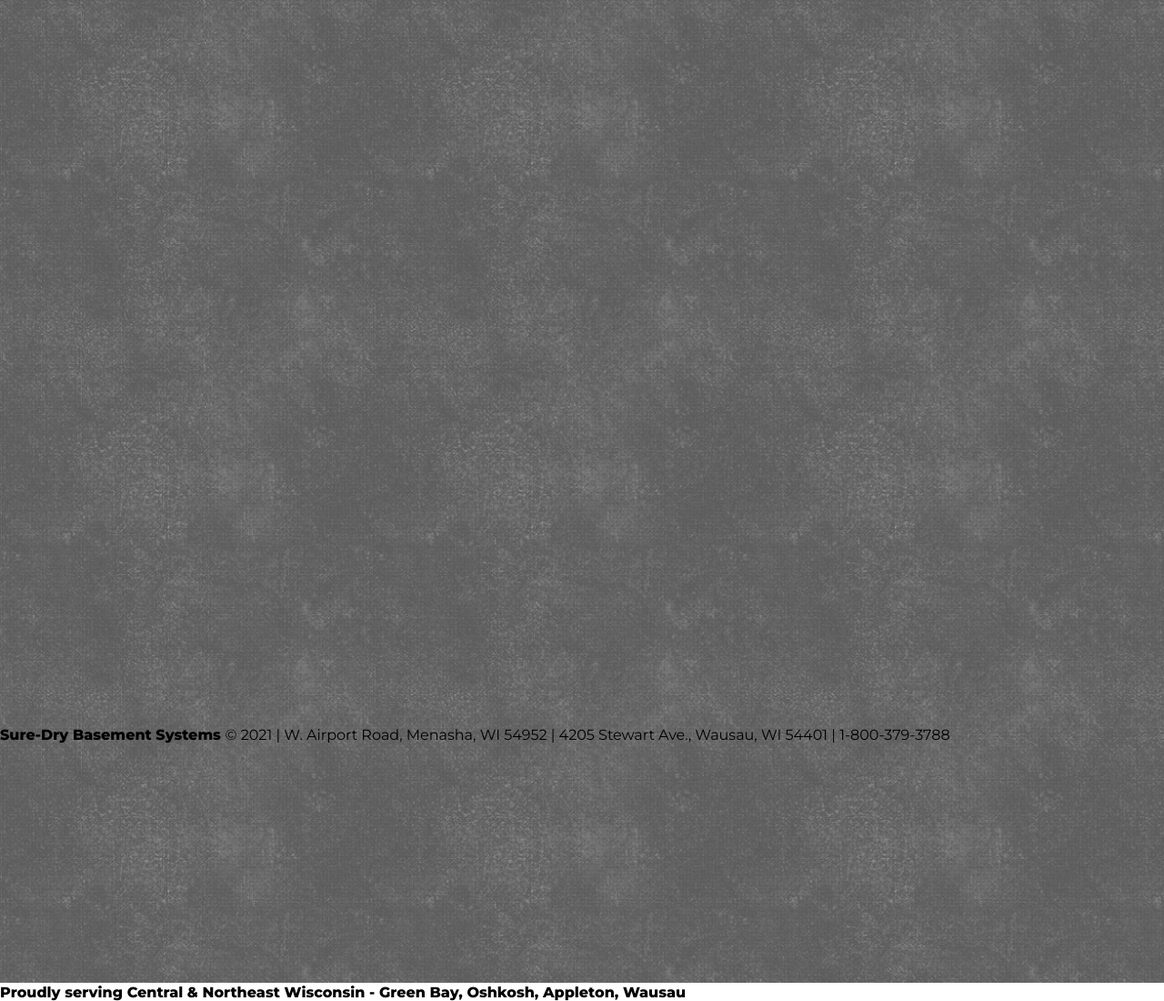
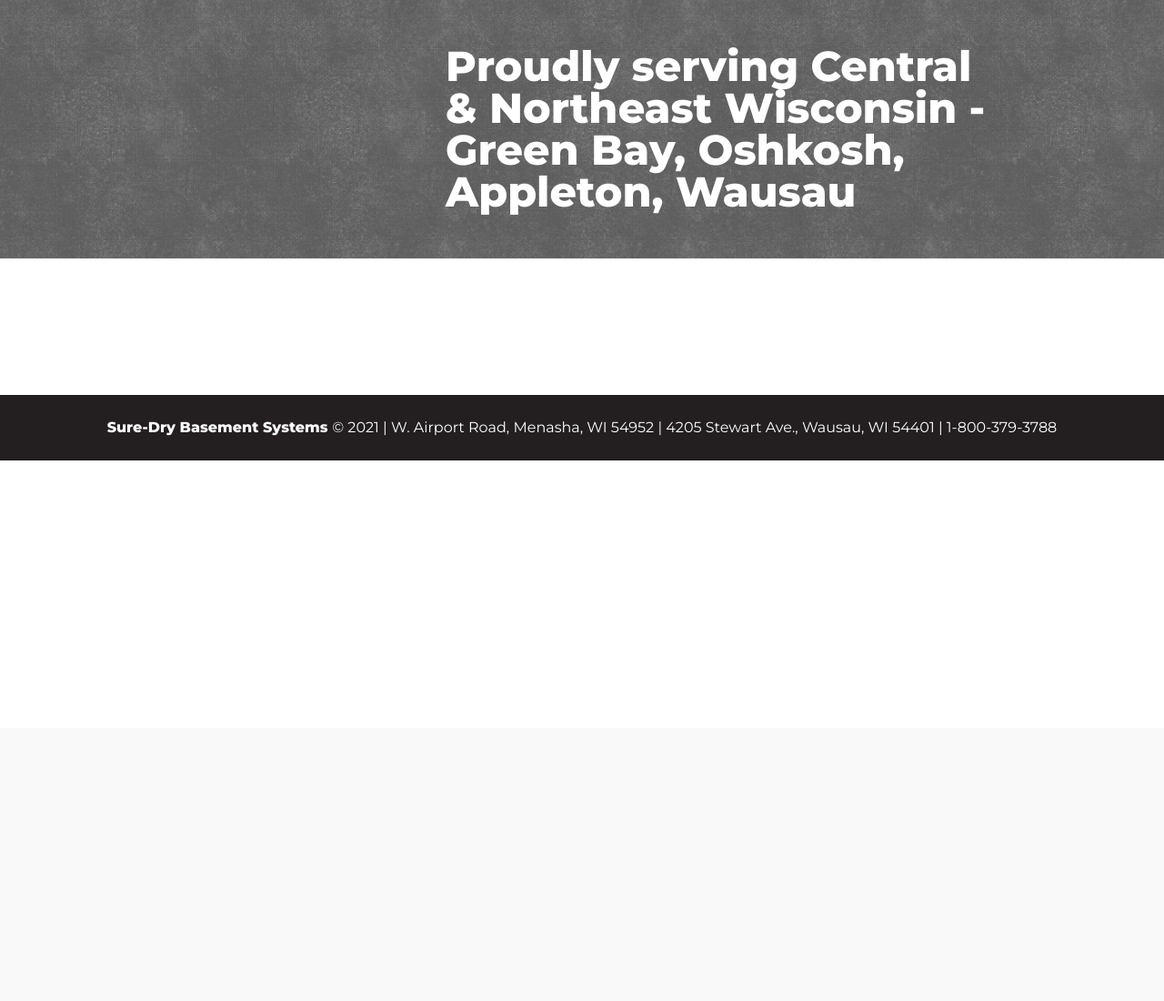
Before and after one commit to IamStephan/sure_dry_homepage_treehouse, a PHP site: page / in a window 1280 px wide; the page is wider, and only the part inside the window is pictured. Shown: that part at 91% size. After the commit the page ends 506 px from the top of that part, so only its background shows below. Run offline with PHP 8.4, Linux system fonts and the light colour scheme; style sheets or scripts are compiled from the project's sources.

Commit message:
basic styling test and variable

```diff
--- a/src/main.scss
+++ b/src/main.scss
@@ -1,4 +1,7 @@
+@use "sass:math";
+
 @import "./colors.vars.scss";
+@import "./spacing.vars.scss";
 
 // Navigation
 nav {
@@ -6,13 +9,66 @@ nav {
 
 // Main Content
 main {
-  height: 100vh;
+  .hero-section {
+  }
+  .services-section {
+  }
+  .social-proof-section {
+  }
+  .features-section {
+  }
+  .about-section {
+  }
+  .contact-section {
+    display: grid;
+    grid-template-columns: auto #{math.div($main-content-clamp, 2 * 3)}px #{math.div(
+        $main-content-clamp,
+        1 * 3
+      )}px auto;
+    grid-template-rows: auto auto;
+
+    .contact-section-background-wrapper {
+      z-index: -1;
+      position: relative;
+      grid-row: 1 / span 2;
+      grid-column: 1 / span 4;
+
+      img {
+        position: absolute;
+        // Note to self:
+        // Img tags to not react to bottom and right rules the image's width and height overrides it...
+        top: 0px;
+        left: 0px;
+        width: 100%;
+        height: 100%;
+        object-fit: cover;
+      }
+    }
+
+    .contact-section-heading {
+      grid-row: 1;
+      grid-column: 3;
+
+      // Temp
+      padding-top: 50px;
+      padding-bottom: 50px;
+      * {
+        font-size: 46px;
+        color: #ffffff;
+      }
+    }
+  }
 }
 
 // Footer
 footer {
-  .bottom-banner {
-    background-color: $gray-100;
+  .main-navigation-section {
+    height: 150px;
+    // border-top: 1px black solid;
+  }
+
+  .bottom-banner-section {
+    background-color: #231f20;
     color: #ffffff;
     padding: 20px 40px;
     text-align: center;
--- /dev/null
+++ b/src/spacing.vars.scss
@@ -0,0 +1,2 @@
+$main-content-clamp: 1800;
+$text-content-clamp: 1300;
```
